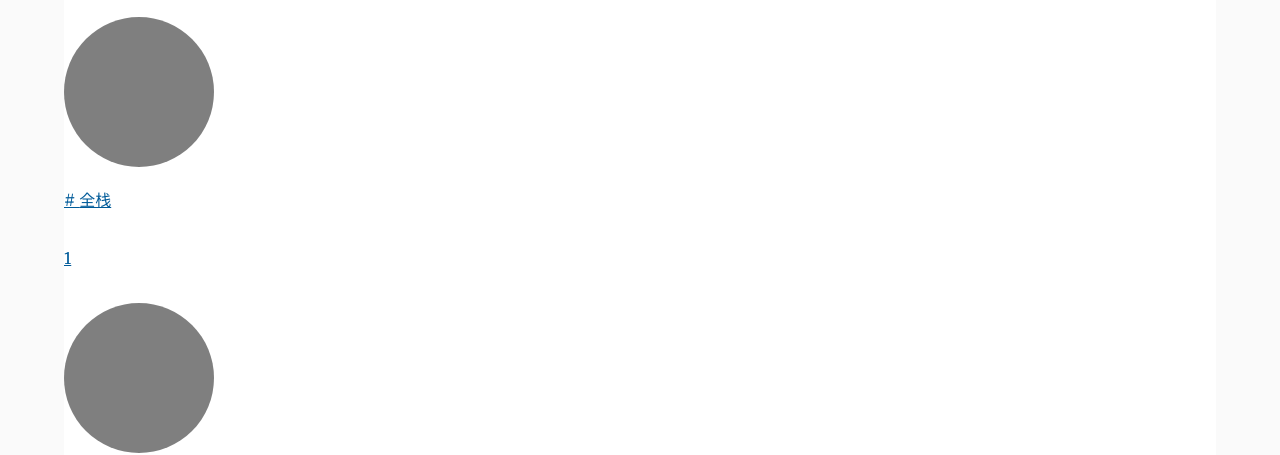
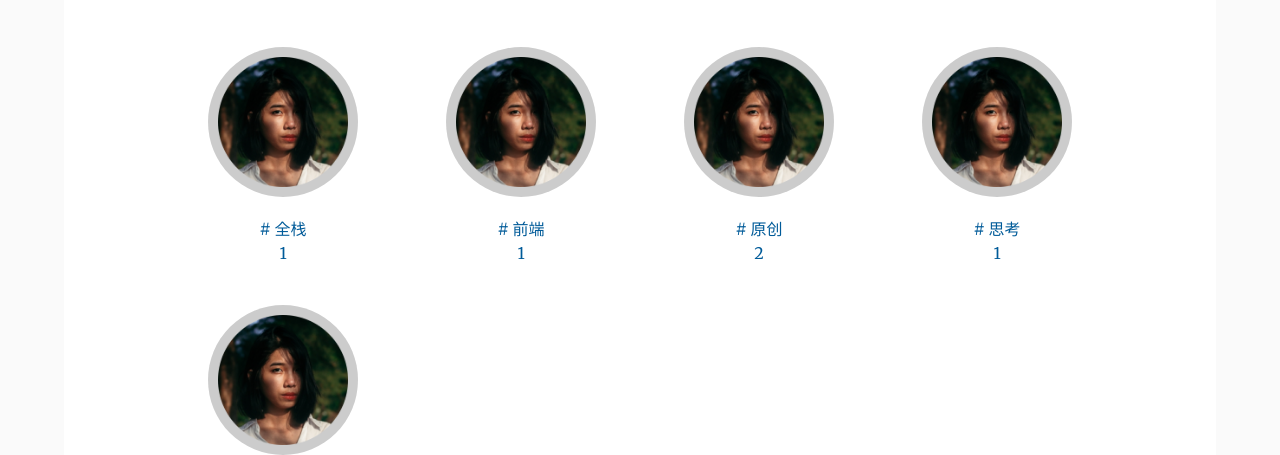
Before and after one commit to zhanglun/gatsby-theme-facile, a Gatsby site: page /categories in a window 1280 px wide. Shown: the part 513-968 px from the top of the page. Built offline with nearby package versions, Linux system fonts and the light colour scheme; Gatsby itself is replaced by a stand-in of ours.

Commit message:
improvement: update category page styles

```diff
--- a/src/pages/categories.tsx
+++ b/src/pages/categories.tsx
@@ -4,6 +4,7 @@ import { Link, graphql } from "gatsby"
 import Layout from "../components/layout"
 import Seo from "../components/seo"
 import { ArticleList } from "../components/Article/ArticleList"
+import A from '../images/a.png';
 
 const CategoryPage = ({ data, location }) => {
   const siteTitle = data.site.siteMetadata?.title || `Title`
@@ -46,9 +47,11 @@ const CategoryPage = ({ data, location }) => {
               key={category.fieldValue}
               className="category-item"
             >
-              <div className="category-img"></div>
-              <p># {category.fieldValue}</p>
-              <p>{category.totalCount}</p>
+              <div className="category-img">
+                <img src={A} alt="" />
+              </div>
+              <div># {category.fieldValue}</div>
+              <div>{category.totalCount}</div>
             </Link>
           )
         })}
--- a/src/style.css
+++ b/src/style.css
@@ -256,6 +256,7 @@ a:focus {
   max-width: 1280px;
   width: 90%;
   margin: 0 auto;
+  padding: 0 var(--main-spacing);
   background-color: var(--main-bg);
 }
 
@@ -333,7 +334,6 @@ a:focus {
 }
 
 .page-title {
-  margin-bottom: var(--spacing-4);
   padding-top: 50px;
   text-align: center;
   font-size: var(--fontSize-6);
@@ -347,17 +347,35 @@ a:focus {
 
 .category-list {
   display: grid;
-  grid-template-rows: repeat(150px);
+  grid-template-columns: repeat(4, 1fr);
+  justify-items: center;
+  grid-row-gap: 40px;
+  padding: 30px 0 60px;
 }
 
 .category-img {
   width: 150px;
   height: 150px;
-  padding: 3px;
+  padding: 10px;
   margin-bottom: 20px;
-  background-color: rgba(0,0,0,0.5);
+  background-color: rgba(0,0,0,0.2);
   border-radius: 100%;
+  transition: all ease-in-out 0.3s;
+}
+
+.category-img img {
+  width: 100%;
 }
 
 .category-item {
+  text-align: center;
+  text-decoration: none;
 }
+
+.category-item:hover {
+  color: var(--color-text);
+}
+
+.category-item:hover .category-img {
+  background-color: rgba(0,0,0,0.35);
+}
```
Also changed, not shown: src/images/a.png (added).
